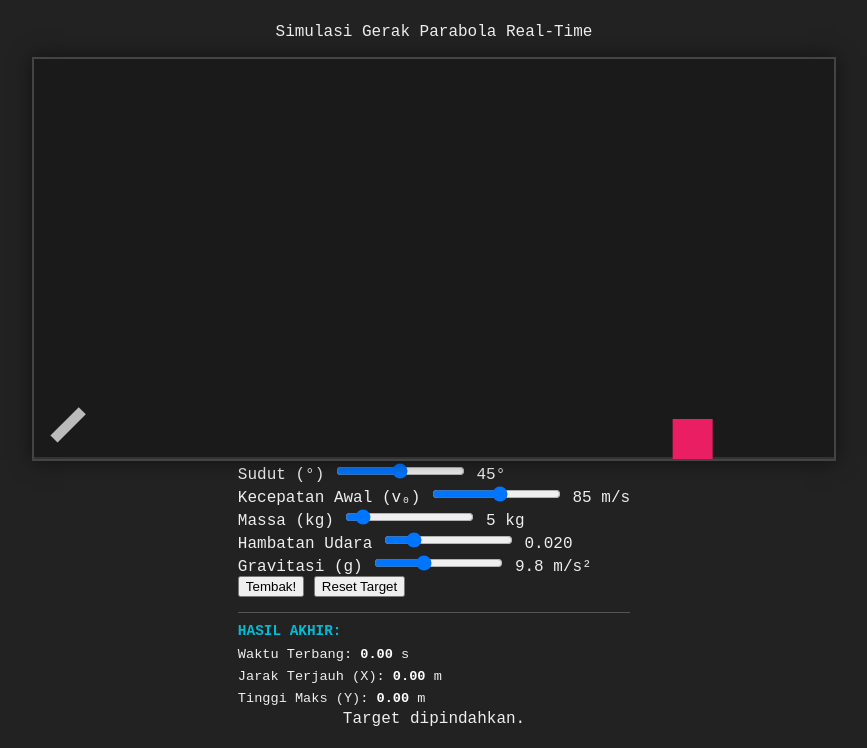
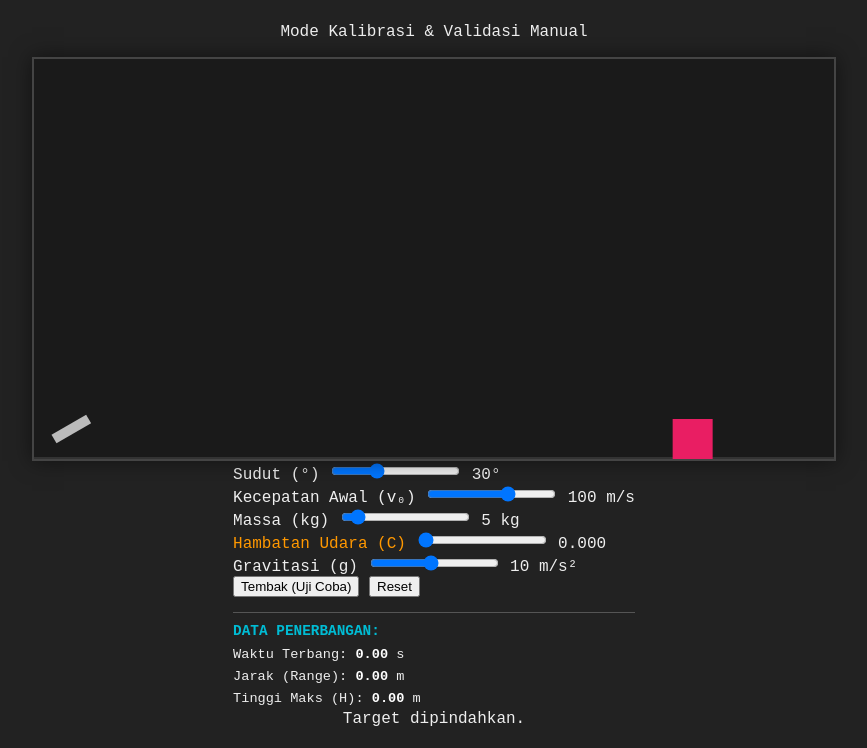
Before and after one commit to Skyvien/penugasan_game_fisika, a plain HTML site: page index.html in a window 1280 px wide. Shown: the part 81-829 px from the top of the page, without its empty margins (206-1073 px from the left). Drawn offline with Linux system fonts and the light colour scheme.

Commit message:
Update index.html

```diff
--- a/index.html
+++ b/index.html
@@ -3,28 +3,43 @@
   <head>
     <meta charset="UTF-8" />
     <meta name="viewport" content="width=device-width, initial-scale=1.0" />
-    <title>Laboratorium Fisika: Kinematika & Dinamika</title>
+    <title>Physics Lab: Validasi Rumus</title>
     <link rel="stylesheet" href="style.css" />
   </head>
   <body>
     <h1>Physics Lab: Projectile Motion</h1>
-    <p class="subtitle">Simulasi Gerak Parabola Real-Time</p>
+    <p class="subtitle">Mode Kalibrasi & Validasi Manual</p>
 
     <div id="game-container">
       <canvas id="gameCanvas" width="800" height="400"></canvas>
+      <div
+        id="offScreenWarning"
+        style="
+          display: none;
+          position: absolute;
+          top: 50%;
+          right: 10px;
+          color: red;
+          font-weight: bold;
+          background: rgba(0, 0, 0, 0.8);
+          padding: 5px;
+        "
+      >
+        >>> DI LUAR LAYAR >>>
+      </div>
     </div>
 
     <div id="controls">
       <div class="control-group">
         <label for="angle">Sudut (°)</label>
-        <input type="range" id="angle" min="0" max="90" value="45" />
-        <span id="angleVal">45°</span>
+        <input type="range" id="angle" min="0" max="90" value="30" />
+        <span id="angleVal">30°</span>
       </div>
 
       <div class="control-group">
         <label for="power">Kecepatan Awal (v₀)</label>
-        <input type="range" id="power" min="10" max="150" value="85" />
-        <span id="powerVal">85 m/s</span>
+        <input type="range" id="power" min="10" max="150" value="100" />
+        <span id="powerVal">100 m/s</span>
       </div>
 
       <div class="control-group">
@@ -34,9 +49,9 @@
       </div>
 
       <div class="control-group">
-        <label for="drag">Hambatan Udara</label>
-        <input type="range" id="drag" min="0" max="100" value="20" step="5" />
-        <span id="dragVal">0.020</span>
+        <label for="drag" style="color: #ff9800">Hambatan Udara (C)</label>
+        <input type="range" id="drag" min="0" max="100" value="0" step="1" />
+        <span id="dragVal">0.000 (VAKUM)</span>
       </div>
 
       <div class="control-group">
@@ -45,16 +60,16 @@
           type="range"
           id="gravity"
           min="1"
-          max="25"
+          max="20"
           step="0.1"
-          value="9.8"
+          value="10.0"
         />
-        <span id="gravityVal">9.8 m/s²</span>
+        <span id="gravityVal">10.0 m/s²</span>
       </div>
 
       <div class="button-group">
-        <button id="btn-fire">Tembak!</button>
-        <button id="btn-reset" class="btn-reset">Reset Target</button>
+        <button id="btn-fire">Tembak (Uji Coba)</button>
+        <button id="btn-reset" class="btn-reset">Reset</button>
       </div>
 
       <div
@@ -69,7 +84,7 @@
             margin-bottom: 5px;
           "
         >
-          HASIL AKHIR:
+          DATA PENERBANGAN:
         </div>
         <div style="font-size: 0.85rem; line-height: 1.6">
           <div>
@@ -80,14 +95,14 @@
             s
           </div>
           <div>
-            Jarak Terjauh (X):
+            Jarak (Range):
             <span id="resRange" style="color: white; font-weight: bold"
               >0.00</span
             >
             m
           </div>
           <div>
-            Tinggi Maks (Y):
+            Tinggi Maks (H):
             <span id="resHeight" style="color: white; font-weight: bold"
               >0.00</span
             >
@@ -97,7 +112,7 @@
       </div>
     </div>
 
-    <div class="stats" id="statusMessage">Siap simulasi.</div>
+    <div class="stats" id="statusMessage">Siap. Mode VAKUM aktif.</div>
 
     <script src="script.js"></script>
   </body>
```
